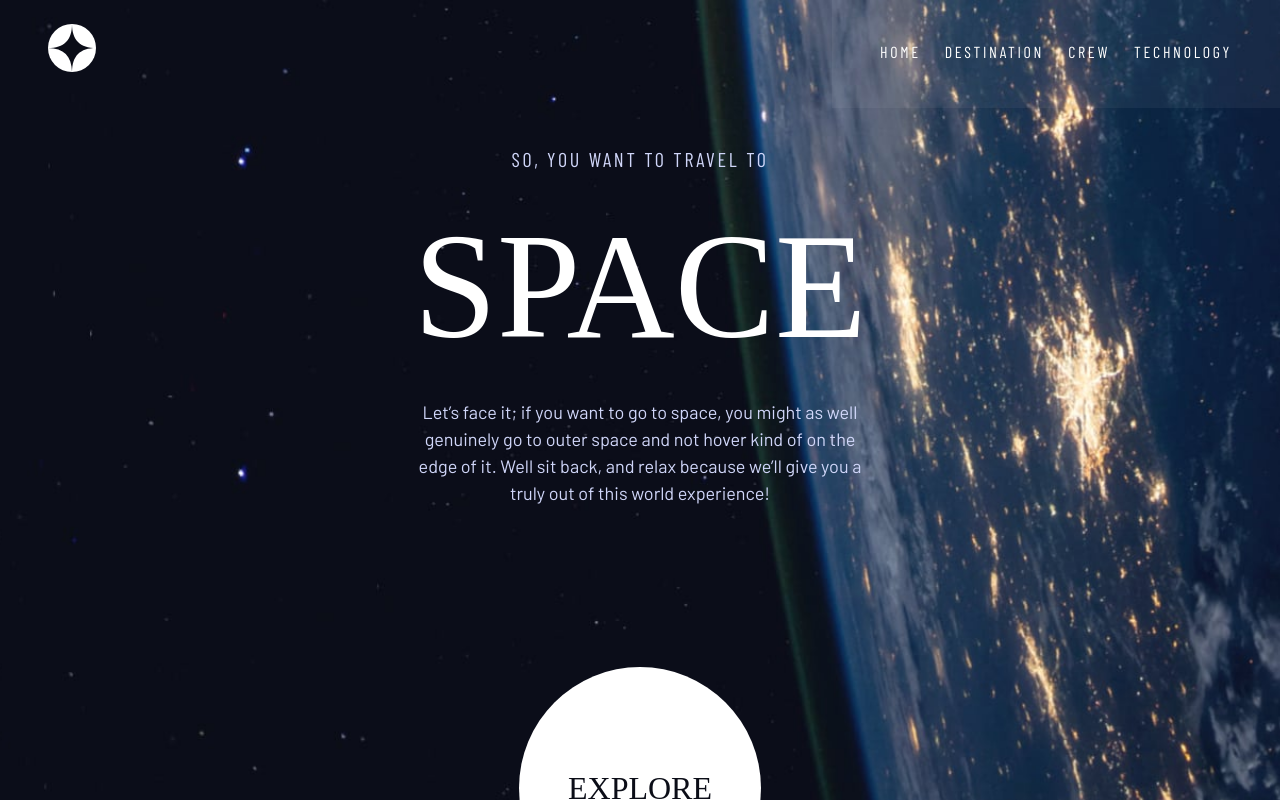
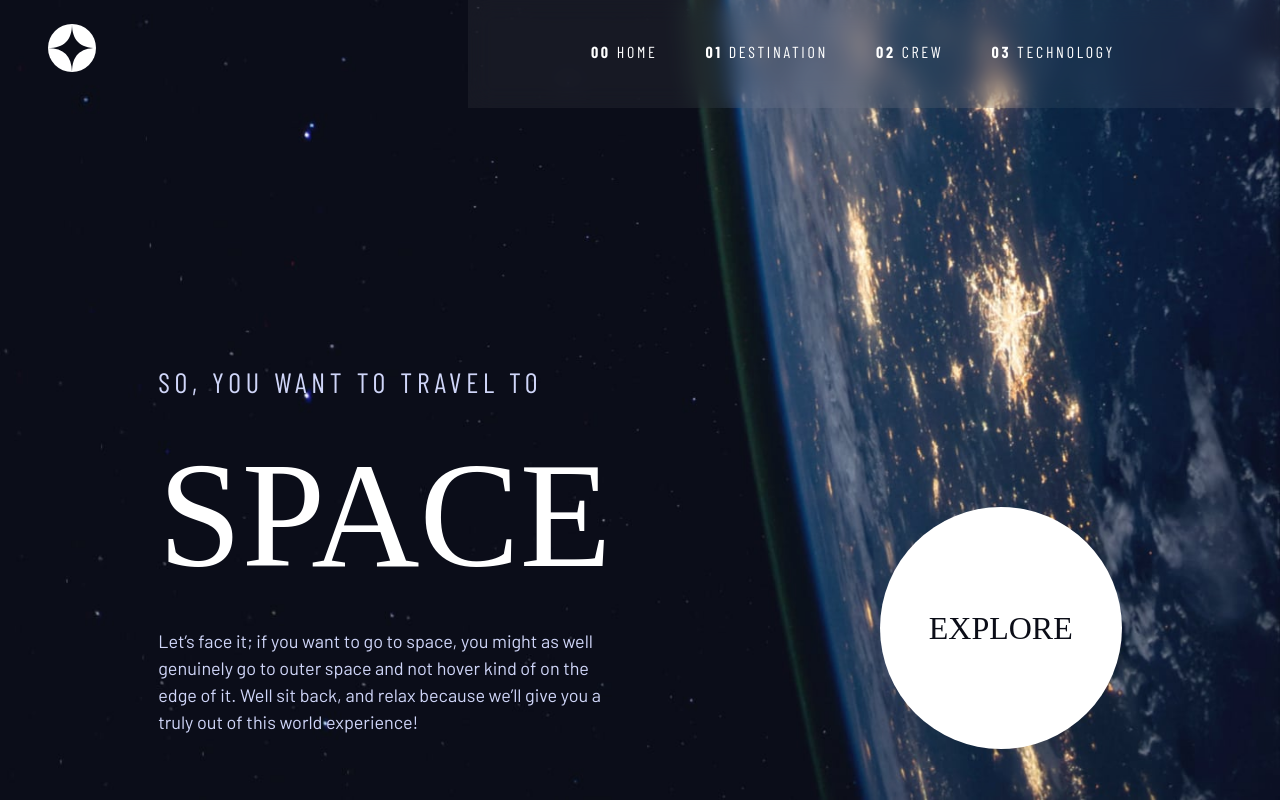
Before and after one commit to EduardoReisUX/space-tourism, a Svelte app: page / in a window 1280 px wide. Shown: the top 800 px of the page. Built offline with nearby package versions, Linux system fonts and the light colour scheme; a web font is replaced by a local one.

Commit message:
feat: add desktop responsivity to home section

```diff
--- a/src/components/Home/Header.svelte
+++ b/src/components/Home/Header.svelte
@@ -22,16 +22,20 @@
     <SideDrawer {isDrawerOpen} {toggleSideDrawer} />
 
     <ul
-      class="hidden md:flex absolute right-0 top-0 space-x-6 px-12 bg-brand-white/5"
+      class="hidden md:flex absolute right-0 top-0 space-x-6 px-12 bg-brand-white/5
+      lg:backdrop-blur-md lg:space-x-12 lg:pl-[123px] lg:pr-[165px]"
     >
-      {#each ["home", "destination", "crew", "technology"] as section}
+      {#each ["home", "destination", "crew", "technology"] as section, index}
         <li
           class="py-10 border-b-4 border-brand-white/0 duration-150 hover:border-brand-white"
         >
           <a
             href={`#${section}`}
-            class="text-nav text-brand-white font-mono uppercase">{section}</a
+            class="text-nav text-brand-white font-mono uppercase"
           >
+            <span class="hidden lg:inline-block font-bold">0{index}</span>
+            {section}
+          </a>
         </li>
       {/each}
     </ul>
--- a/src/components/Home/Hero.svelte
+++ b/src/components/Home/Hero.svelte
@@ -1,10 +1,10 @@
 <div
   class="space-y-4 text-brand-primary text-center
-  md:space-y-0 md:w-min"
+  md:space-y-0 md:w-min lg:text-left"
 >
-  <span class="text-nav font-mono uppercase md:text-[20px]"
-    >SO, YOU WANT TO TRAVEL TO</span
-  >
+  <h5 class="text-nav font-mono uppercase md:text-[20px] lg:text-h5">
+    SO, YOU WANT TO TRAVEL TO
+  </h5>
   <h1 class="text-[80px] text-brand-white font-serif uppercase md:text-h1">
     SPACE
   </h1>
--- a/src/components/Home/Home.svelte
+++ b/src/components/Home/Home.svelte
@@ -13,7 +13,8 @@
   <Header />
   <div
     class="space-y-20 mt-12 flex flex-col items-center
-    md:space-y-40"
+    md:space-y-40
+    lg:w-full lg:flex-row lg:justify-around lg:mt-[251px]"
   >
     <Hero />
     <ExploreButton />
```
